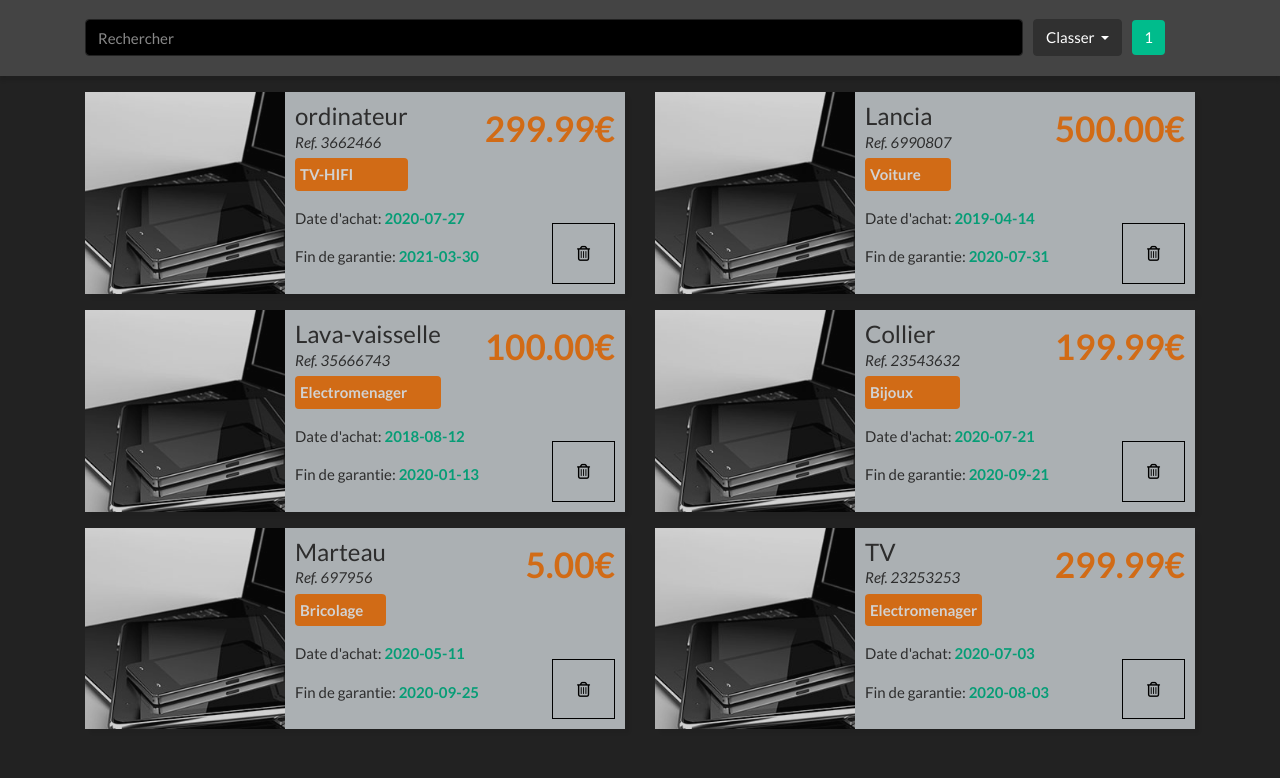
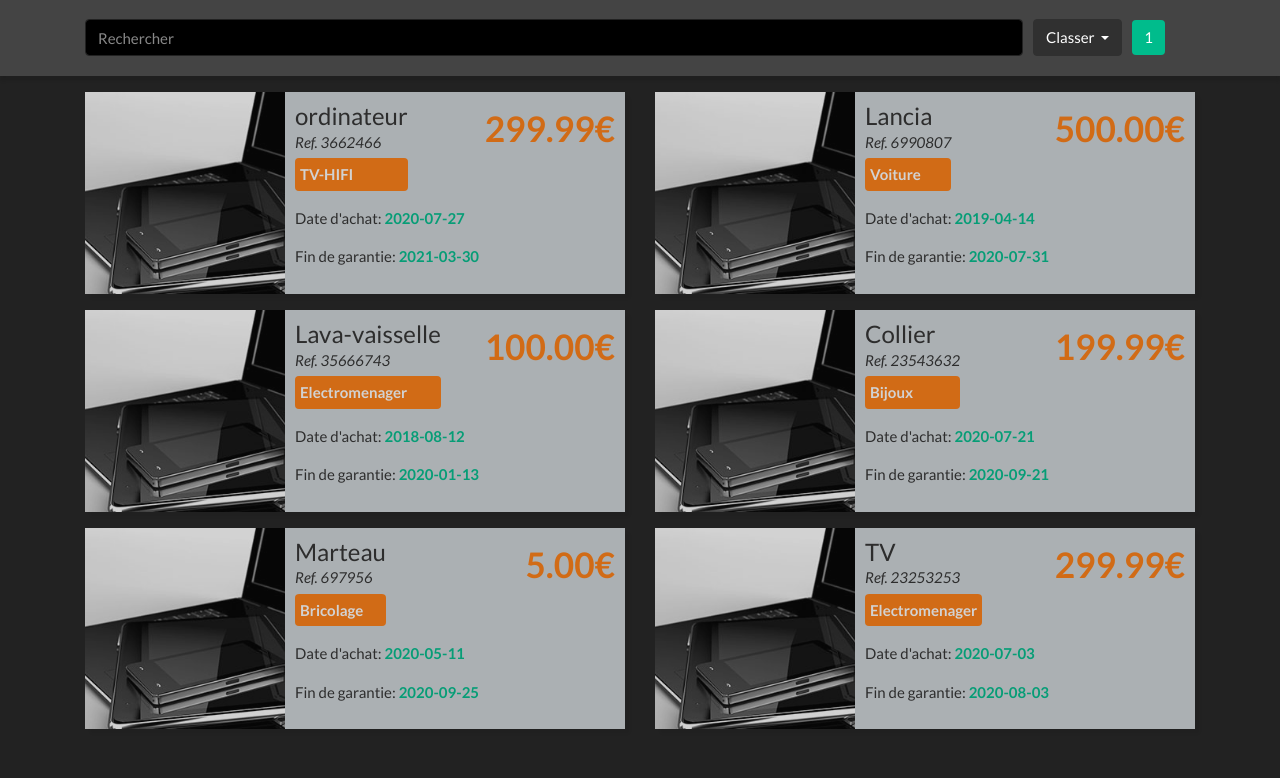
Before and after one commit to LisaDevoghelaere/dashboard-produits, a PHP site: page / in a window 1280 px wide. Shown: the part 168-946 px from the top of the page. Run offline with PHP 8.4, Linux system fonts and the light colour scheme; data comes from the database, SQL or seed files in the repository; style sheets or scripts are compiled from the project's sources; some libraries are stand-ins or nearby versions.

Commit message:
delete button

```diff
--- a/style/style.scss
+++ b/style/style.scss
@@ -62,13 +62,18 @@ $green: rgb(0,188,140);
     button{
         border: none;
         position: absolute;
-        right: 25px;
-        bottom: 10px;
+        left: 25px;
+        top: 25px;
         border-radius: 0;
-        padding: 18px 24px;
+        padding: 6px 10px;
         z-index: 1;
-        color: black;
-        border: 1px solid black;
+        color: white;
+        background-color: rgb(36, 36, 36);
+        display: none;
+        border-radius: 50%;
+    }
+    &:hover{
+        button{display: block;}
     }
 
     .product-card-in{
--- a/templates/base.html.twig
+++ b/templates/base.html.twig
@@ -76,7 +76,7 @@
       <div class="row">
         {% for produit in produits_list %}
         <div class="product-card col-sm-12 col-md-6">
-          <button type="button" class="btn btn-outline-danger" onclick="clickDelete(1)"><span class="far fa-trash-alt"></span></button>
+          <button type="button" class="btn btn-outline-danger" onclick="clickDelete(1)"><span class="fas fa-minus"></span></button>
           <div class="product-card-in" onclick="loadModal(1)">
             <div class="product-left">
                 <img src="images/product-main/placeholder.jpg" alt="">
```
